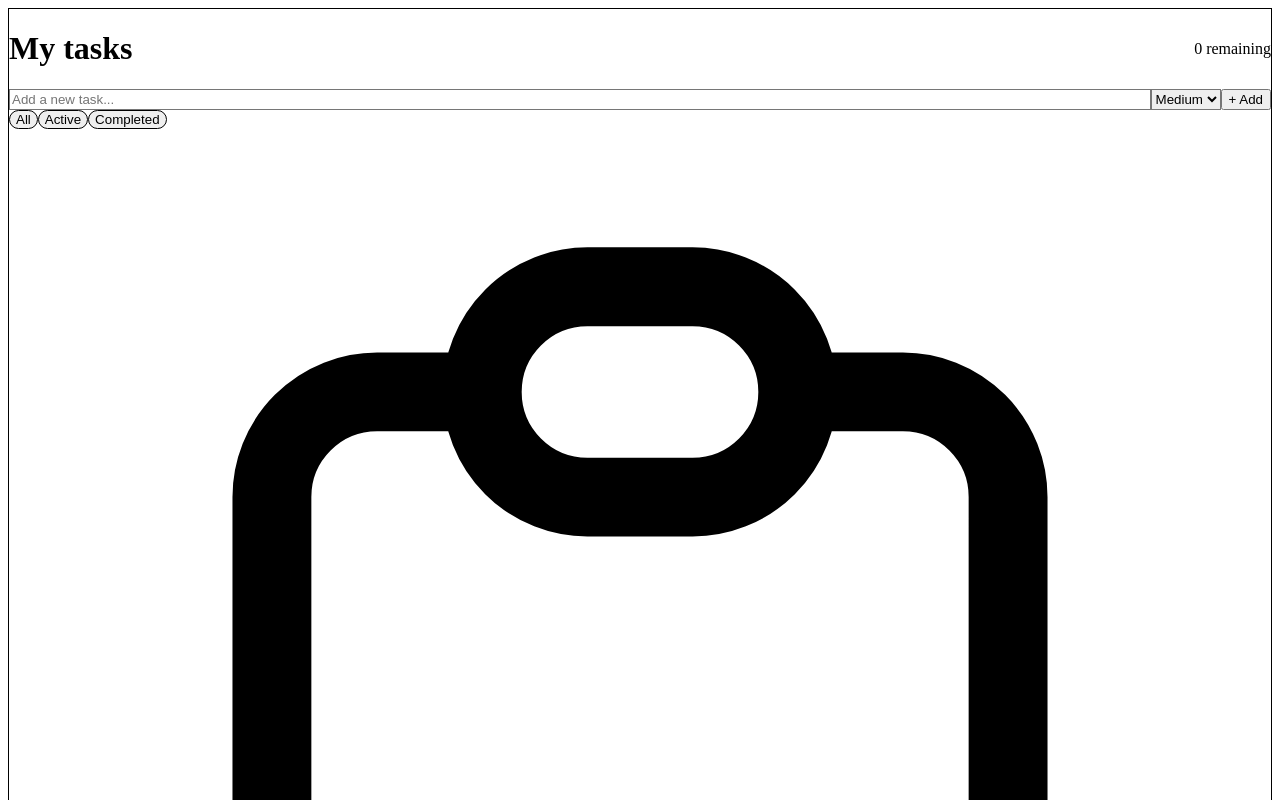
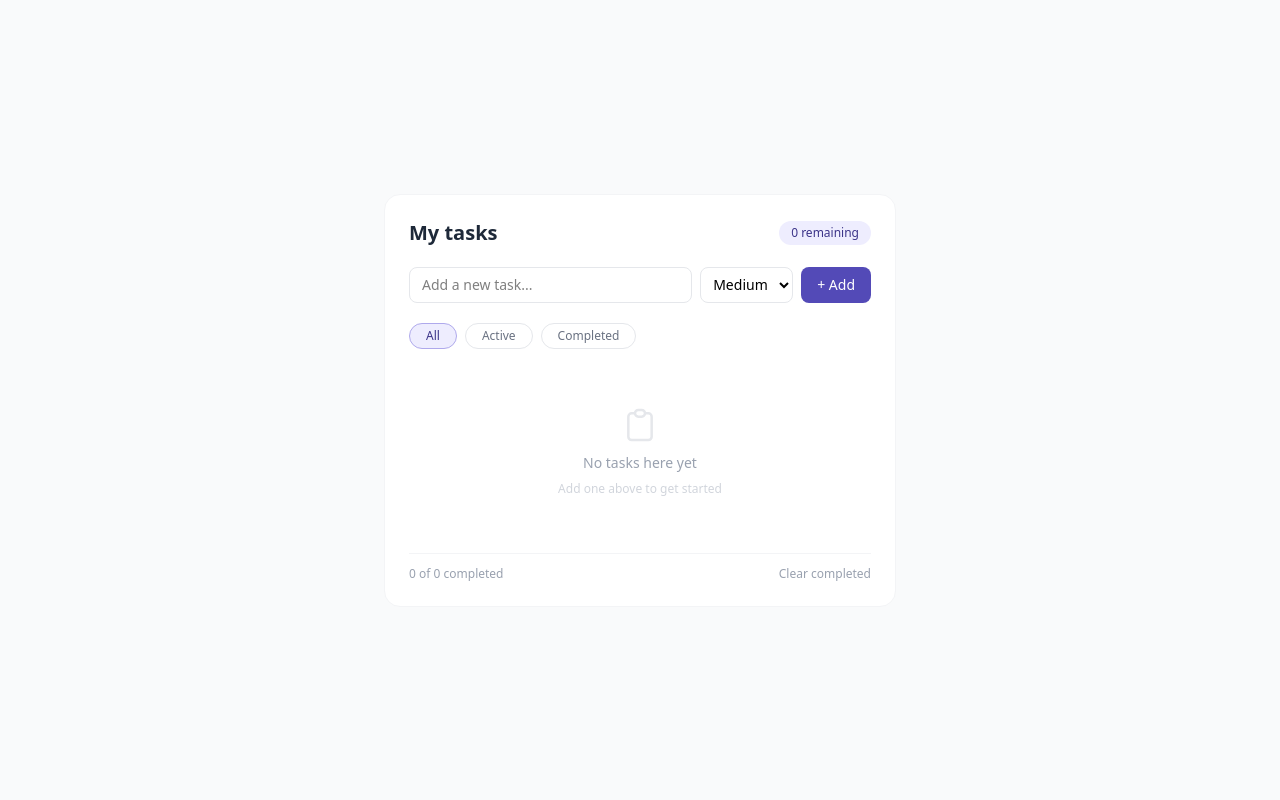
Before and after one commit to gupatel/task-manager, a Next.js app: page / in a window 1280 px wide. Shown: the top 800 px of the page. Built offline with nearby package versions, Linux system fonts and the light colour scheme.

Commit message:
fix: Tailwind v4 config, app fully styled

```diff
--- a/app/globals.css
+++ b/app/globals.css
@@ -1,6 +1,11 @@
-@tailwind base;
-@tailwind components;
-@tailwind utilities;
+@import "tailwindcss";
+
+@theme {
+  --color-brand: #534AB7;
+  --color-brand-light: #EEEDFE;
+  --color-brand-border: #AFA9EC;
+  --color-brand-text: #3C3489;
+}
 
 @layer base {
   * {
```
